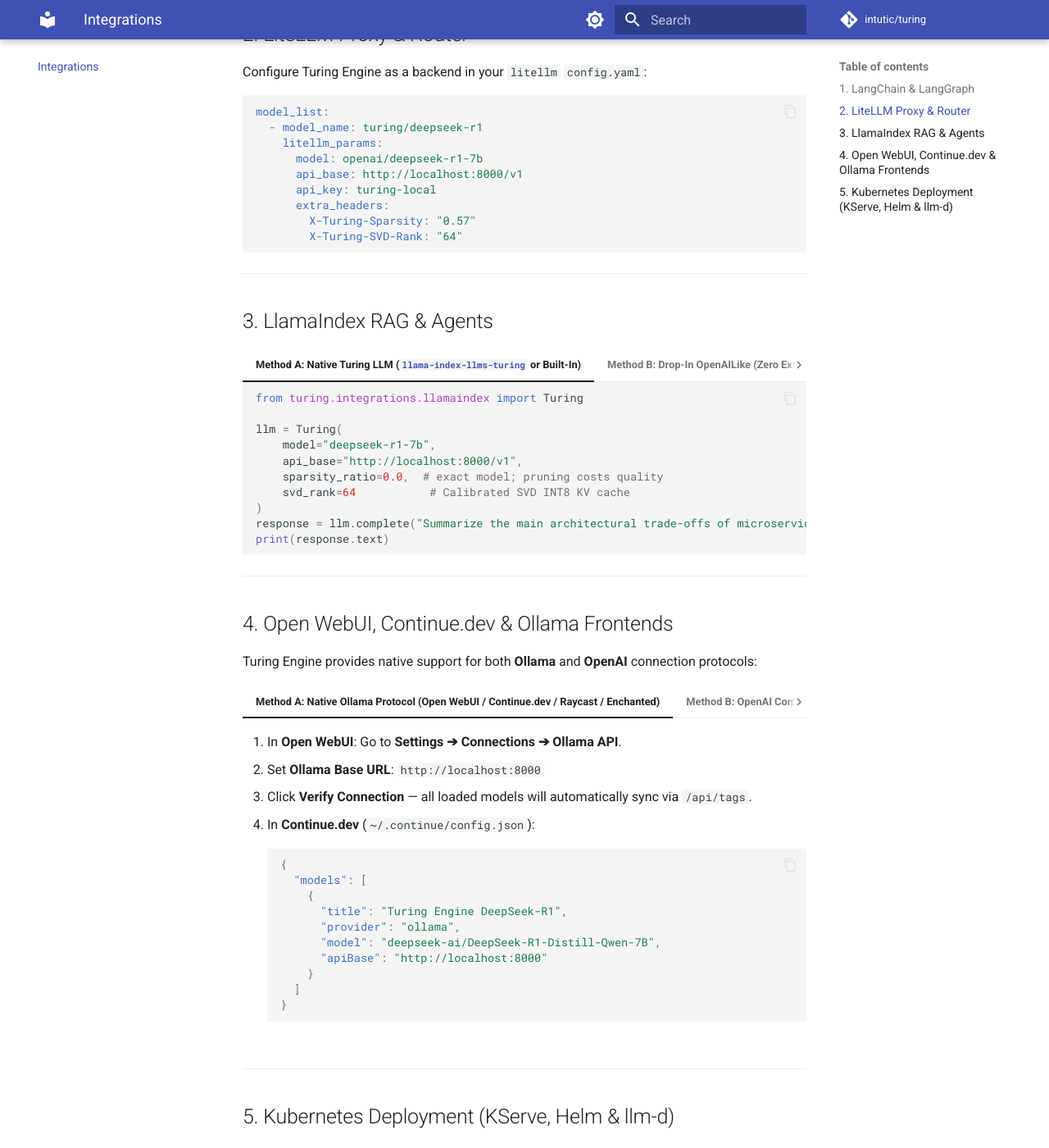
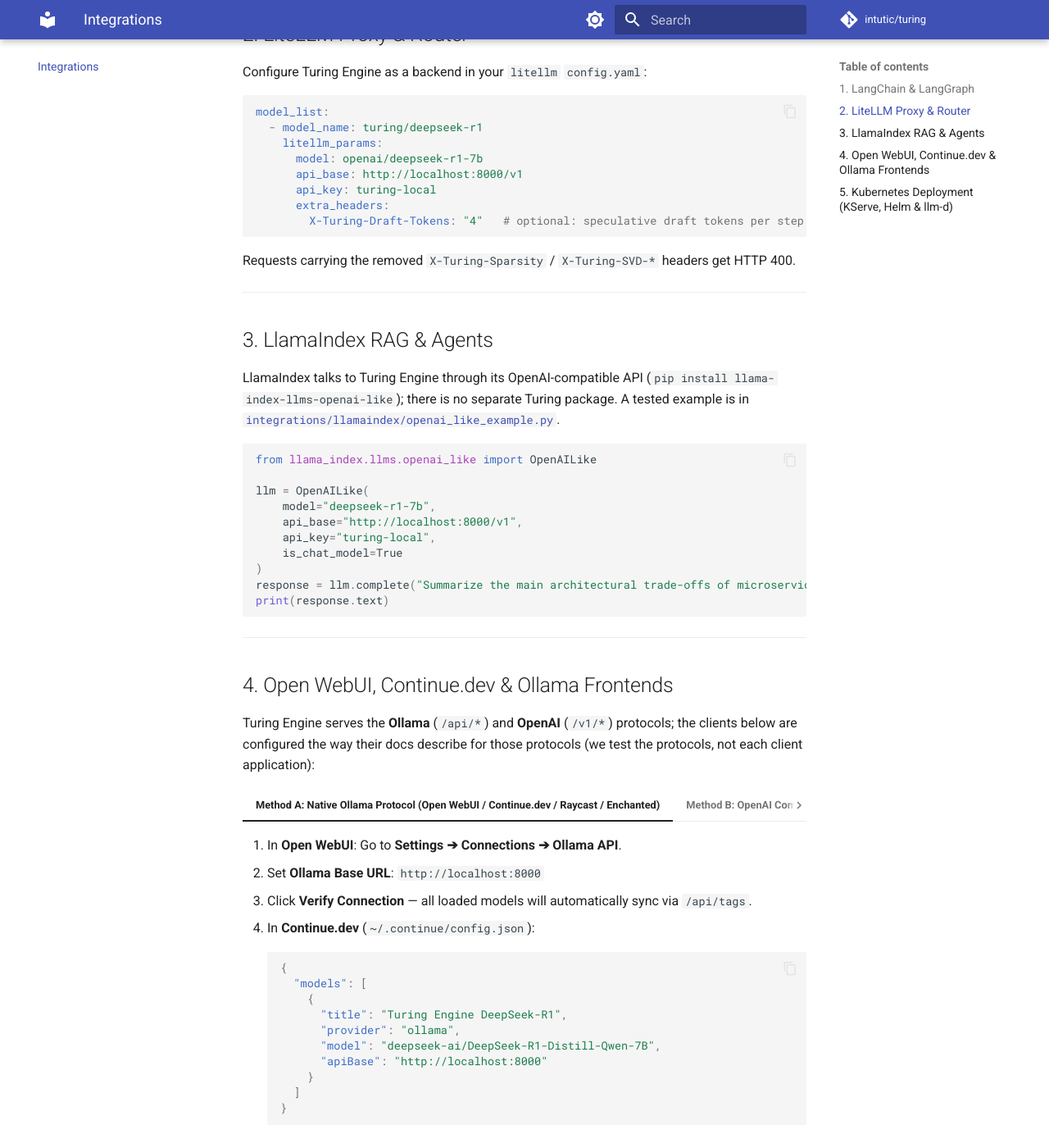
Before and after one commit to intutic/turing, an MkDocs documentation site: the page built from docs/integrations.md, in a window 1280 px wide and 1400 px high, scrolled down 687 px. Shown: the whole window at 82% size. Built offline with MkDocs 1.6.1 and Material for MkDocs 9.7.7, drawn with Linux system fonts in a browser that asks for light colours; comment, search, counter and statistics services are not loaded; some of the changed text lies outside the part shown.

Commit message:
docs(w8): licensing, integrations and llm-d pages match the code (no license key, ChatTuring BaseChatModel, OpenAILike for LlamaIndex, removed headers, vLLM-format KV events, 16-token blocks, real render output, no CNCF or SVD-wire claims)
Signed-off-by: Ishan Gupta <ishangupta.ds@gmail.com>

Co-Authored-By: Claude Opus 5.5 <noreply@anthropic.com>

````diff
--- a/docs/integrations.md
+++ b/docs/integrations.md
@@ -21,18 +21,15 @@ Turing Engine provides native drop-in support via `langchain-openai` or built-in
     print(response.content)
     ```
 
-=== "Method B: Native ChatTuring (Subspace Controls)"
+=== "Method B: ChatTuring (a LangChain BaseChatModel, with tool calling)"
     ```python
-    from turing.integrations.langchain import ChatTuring
+    from turing.integrations.langchain import ChatTuring  # needs langchain-core
 
-    llm = ChatTuring(
-        model="deepseek-r1-7b",
-        base_url="http://localhost:8000/v1",
-        sparsity_ratio=0.0, # exact model; pruning costs quality
-        svd_rank=64          # Rank-64 SVD INT8 KV cache
-    )
-    print(llm.invoke("Write a quick C++ SIMD routine:")["content"])
+    llm = ChatTuring(model="deepseek-r1-7b", base_url="http://localhost:8000/v1")
+    print(llm.invoke("Write a quick C++ SIMD routine:").content)
     ```
+    `ChatTuring` supports `invoke`, `stream`, `batch` and `bind_tools` (OpenAI-style tool calls returned as
+    `AIMessage.tool_calls`). Pruning, KV cache format and quantization are chosen when the server starts, not per request.
 
 ---
 
@@ -48,47 +45,38 @@ model_list:
       api_base: http://localhost:8000/v1
       api_key: turing-local
       extra_headers:
-        X-Turing-Sparsity: "0.57"
-        X-Turing-SVD-Rank: "64"
+        X-Turing-Draft-Tokens: "4"   # optional: speculative draft tokens per step
 ```
+
+Requests carrying the removed `X-Turing-Sparsity` / `X-Turing-SVD-*` headers get HTTP 400.
 
 ---
 
 ## 3. LlamaIndex RAG & Agents
 
-=== "Method A: Native Turing LLM (`llama-index-llms-turing` or Built-In)"
-    ```python
-    from turing.integrations.llamaindex import Turing
+LlamaIndex talks to Turing Engine through its OpenAI-compatible API (`pip install llama-index-llms-openai-like`);
+there is no separate Turing package. A tested example is in
+[`integrations/llamaindex/openai_like_example.py`](https://github.com/intutic/turing/blob/master/integrations/llamaindex/openai_like_example.py).
 
-    llm = Turing(
-        model="deepseek-r1-7b",
-        api_base="http://localhost:8000/v1",
-        sparsity_ratio=0.0,  # exact model; pruning costs quality
-        svd_rank=64           # Calibrated SVD INT8 KV cache
-    )
-    response = llm.complete("Summarize the main architectural trade-offs of microservices:")
-    print(response.text)
-    ```
+```python
+from llama_index.llms.openai_like import OpenAILike
 
-=== "Method B: Drop-In OpenAILike (Zero Extra Dependencies)"
-    ```python
-    from llama_index.llms.openai_like import OpenAILike
-
-    llm = OpenAILike(
-        model="deepseek-r1-7b",
-        api_base="http://localhost:8000/v1",
-        api_key="turing-local",
-        is_chat_model=True
-    )
-    response = llm.complete("Summarize the main architectural trade-offs of microservices:")
-    print(response.text)
-    ```
+llm = OpenAILike(
+    model="deepseek-r1-7b",
+    api_base="http://localhost:8000/v1",
+    api_key="turing-local",
+    is_chat_model=True
+)
+response = llm.complete("Summarize the main architectural trade-offs of microservices:")
+print(response.text)
+```
 
 ---
 
 ## 4. Open WebUI, Continue.dev & Ollama Frontends
 
-Turing Engine provides native support for both **Ollama** and **OpenAI** connection protocols:
+Turing Engine serves the **Ollama** (`/api/*`) and **OpenAI** (`/v1/*`) protocols; the clients below are configured
+the way their docs describe for those protocols (we test the protocols, not each client application):
 
 === "Method A: Native Ollama Protocol (Open WebUI / Continue.dev / Raycast / Enchanted)"
     1. In **Open WebUI**: Go to **Settings ➔ Connections ➔ Ollama API**.
@@ -111,7 +99,7 @@ Turing Engine provides native support for both **Ollama** and **OpenAI** connect
 === "Method B: OpenAI Compatible Protocol (LibreChat / Chatbox / Cursor / Cline)"
     1. Open your chat UI Settings ➔ OpenAI API.
     2. Set **Base URL**: `http://localhost:8000/v1`
-    3. Set **API Key**: `turing-local`
+    3. Set **API Key**: anything, or the key given to `turing serve --api-key` (keys are not checked unless one is set)
     4. Models will automatically appear in your model selector dropdown.
 
 ---
@@ -121,7 +109,8 @@ Turing Engine provides native support for both **Ollama** and **OpenAI** connect
 Turing Engine provides production manifests for Kubernetes orchestration:
 
 * ☸️ **[Full llm-d & Kubernetes Distributed Serving Guide](llmd-integration.md)** — Prefix-cache aware routing, InferencePools, and P/D disaggregation.
-* 📦 **[Turing Serving Helm Chart](https://github.com/intutic/turing/tree/master/deploy/helm/turing-serving)** — Configurable deployment with Prometheus metrics and GPU limits.
+* 📦 **[Turing Serving Helm Chart](https://github.com/intutic/turing/tree/master/deploy/helm/turing-serving)** — deployment with Prometheus scrape annotations (`/metrics` is Prometheus text), GPU limits and optional llm-d KV events.
+* 🐳 **[Docker images](docker.md)** — CPU and CUDA images.
 * 🚀 **KServe `ServingRuntime`**:
 
 ```yaml
````
Also changed, not shown: other parts of docs/integrations.md (+1 -5 lines), deploy/llmd/README.md (+13 -13 lines), docs/licensing.md (+1 -1 lines), docs/llmd-integration.md (+21 -10 lines).
